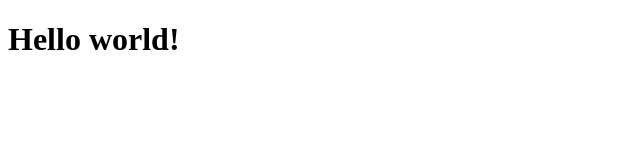
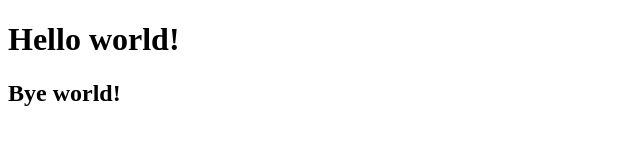
Before and after one commit to l1kholetov/module_2, a website: page src/16_git/index.html in a window 1280 px wide. Shown: the whole page, without its empty margins (0-640 px from the left). Drawn offline with Linux system fonts and the light colour scheme.

Commit message:
modify 16_git/index.html

```diff
--- a/src/16_git/index.html
+++ b/src/16_git/index.html
@@ -7,6 +7,7 @@
 </head>
 <body>
   <h1>Hello world!</h1>
+  <h2>Bye world!</h2>
 
   <script src="js/script.js"></script>
 </body>
```
